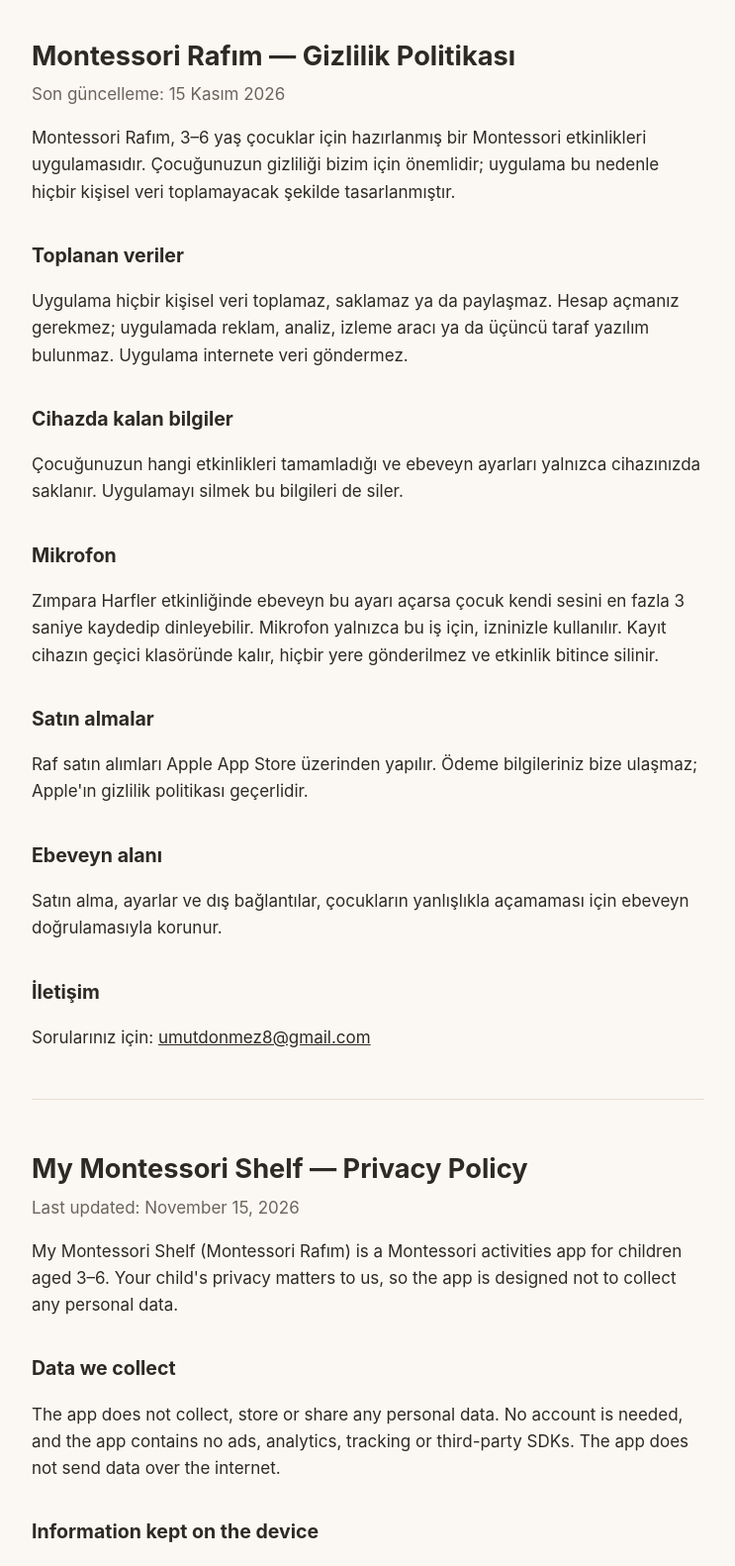
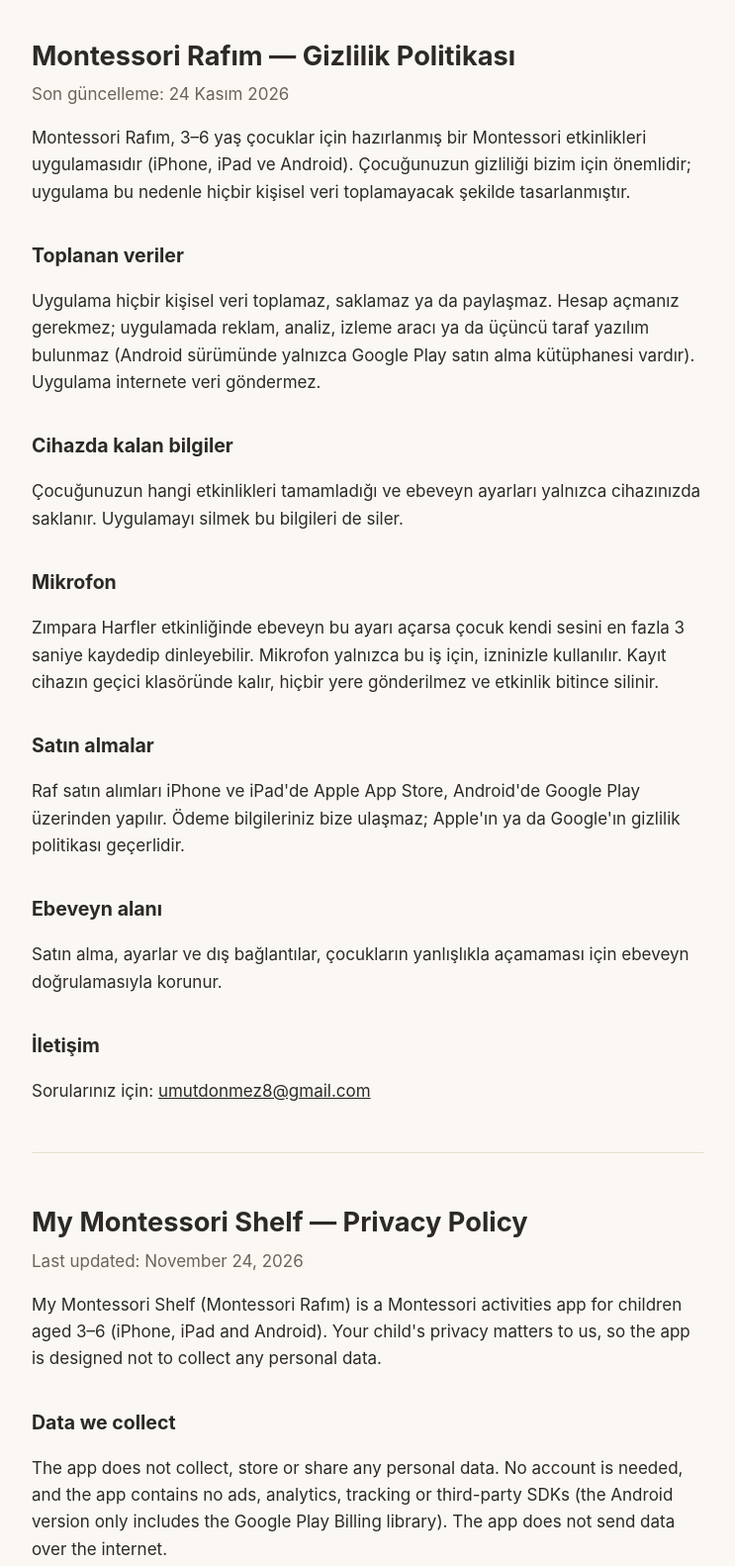
Before and after one commit to umutdonmez8/montessori-rafim, a plain HTML site: page gizlilik/index.html in a window 1280 px wide. Shown: the part 20-1602 px from the top of the page at 99% size, without its empty margins (268-1011 px from the left). Drawn offline with Linux system fonts and the light colour scheme.

Commit message:
Privacy policy: Android and Google Play purchases
Co-Authored-By: Claude Opus 5.5 <noreply@anthropic.com>

```diff
--- a/gizlilik/index.html
+++ b/gizlilik/index.html
@@ -18,16 +18,16 @@
 <main>
 <section lang="tr">
 <h1>Montessori Rafım — Gizlilik Politikası</h1>
-<p class="date">Son güncelleme: 15 Kasım 2026</p>
-<p>Montessori Rafım, 3–6 yaş çocuklar için hazırlanmış bir Montessori etkinlikleri uygulamasıdır. Çocuğunuzun gizliliği bizim için önemlidir; uygulama bu nedenle hiçbir kişisel veri toplamayacak şekilde tasarlanmıştır.</p>
+<p class="date">Son güncelleme: 24 Kasım 2026</p>
+<p>Montessori Rafım, 3–6 yaş çocuklar için hazırlanmış bir Montessori etkinlikleri uygulamasıdır (iPhone, iPad ve Android). Çocuğunuzun gizliliği bizim için önemlidir; uygulama bu nedenle hiçbir kişisel veri toplamayacak şekilde tasarlanmıştır.</p>
 <h2>Toplanan veriler</h2>
-<p>Uygulama hiçbir kişisel veri toplamaz, saklamaz ya da paylaşmaz. Hesap açmanız gerekmez; uygulamada reklam, analiz, izleme aracı ya da üçüncü taraf yazılım bulunmaz. Uygulama internete veri göndermez.</p>
+<p>Uygulama hiçbir kişisel veri toplamaz, saklamaz ya da paylaşmaz. Hesap açmanız gerekmez; uygulamada reklam, analiz, izleme aracı ya da üçüncü taraf yazılım bulunmaz (Android sürümünde yalnızca Google Play satın alma kütüphanesi vardır). Uygulama internete veri göndermez.</p>
 <h2>Cihazda kalan bilgiler</h2>
 <p>Çocuğunuzun hangi etkinlikleri tamamladığı ve ebeveyn ayarları yalnızca cihazınızda saklanır. Uygulamayı silmek bu bilgileri de siler.</p>
 <h2>Mikrofon</h2>
 <p>Zımpara Harfler etkinliğinde ebeveyn bu ayarı açarsa çocuk kendi sesini en fazla 3 saniye kaydedip dinleyebilir. Mikrofon yalnızca bu iş için, izninizle kullanılır. Kayıt cihazın geçici klasöründe kalır, hiçbir yere gönderilmez ve etkinlik bitince silinir.</p>
 <h2>Satın almalar</h2>
-<p>Raf satın alımları Apple App Store üzerinden yapılır. Ödeme bilgileriniz bize ulaşmaz; Apple'ın gizlilik politikası geçerlidir.</p>
+<p>Raf satın alımları iPhone ve iPad'de Apple App Store, Android'de Google Play üzerinden yapılır. Ödeme bilgileriniz bize ulaşmaz; Apple'ın ya da Google'ın gizlilik politikası geçerlidir.</p>
 <h2>Ebeveyn alanı</h2>
 <p>Satın alma, ayarlar ve dış bağlantılar, çocukların yanlışlıkla açamaması için ebeveyn doğrulamasıyla korunur.</p>
 <h2>İletişim</h2>
@@ -36,16 +36,16 @@
 <hr>
 <section lang="en">
 <h1>My Montessori Shelf — Privacy Policy</h1>
-<p class="date">Last updated: November 15, 2026</p>
-<p>My Montessori Shelf (Montessori Rafım) is a Montessori activities app for children aged 3–6. Your child's privacy matters to us, so the app is designed not to collect any personal data.</p>
+<p class="date">Last updated: November 24, 2026</p>
+<p>My Montessori Shelf (Montessori Rafım) is a Montessori activities app for children aged 3–6 (iPhone, iPad and Android). Your child's privacy matters to us, so the app is designed not to collect any personal data.</p>
 <h2>Data we collect</h2>
-<p>The app does not collect, store or share any personal data. No account is needed, and the app contains no ads, analytics, tracking or third-party SDKs. The app does not send data over the internet.</p>
+<p>The app does not collect, store or share any personal data. No account is needed, and the app contains no ads, analytics, tracking or third-party SDKs (the Android version only includes the Google Play Billing library). The app does not send data over the internet.</p>
 <h2>Information kept on the device</h2>
 <p>Which activities your child has completed and the parent settings are stored only on your device. Deleting the app deletes this information too.</p>
 <h2>Microphone</h2>
 <p>If a parent turns this setting on, your child can record and play back their own voice for up to 3 seconds in Sandpaper Letters. The microphone is used only for this, with your permission. The recording stays in the device's temporary folder, is never sent anywhere, and is deleted when the activity ends.</p>
 <h2>Purchases</h2>
-<p>Shelf purchases are handled by the Apple App Store. We never receive your payment details; Apple's privacy policy applies.</p>
+<p>Shelf purchases are handled by the Apple App Store on iPhone and iPad, and by Google Play on Android. We never receive your payment details; Apple's or Google's privacy policy applies.</p>
 <h2>Parent area</h2>
 <p>Purchases, settings and external links are protected by a parent check so children cannot open them by accident.</p>
 <h2>Contact</h2>
```
